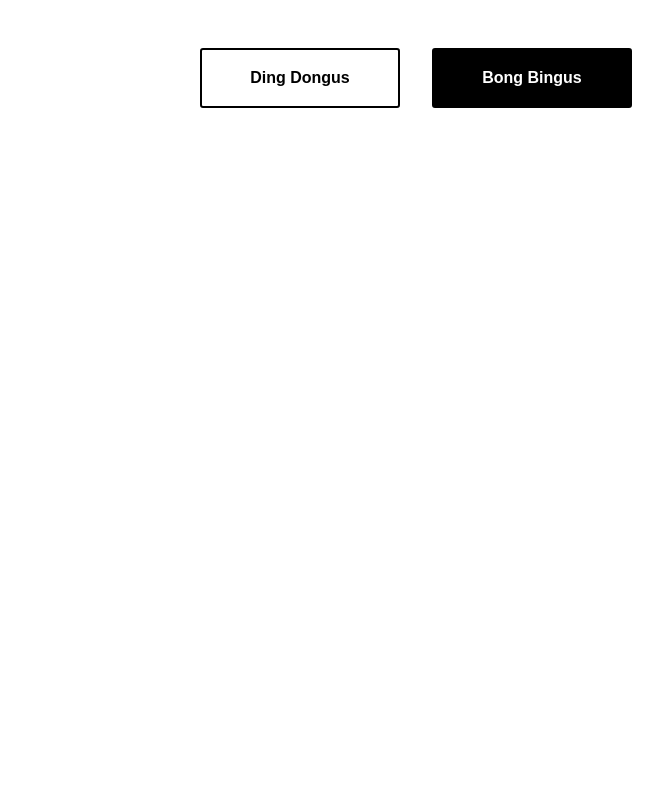
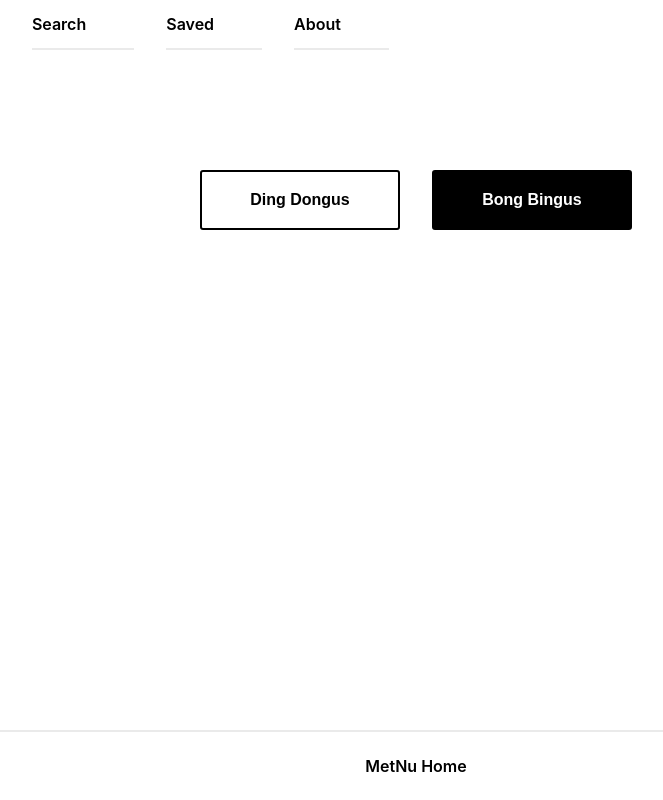
Before and after one commit to MetaNutrition/influencer-search, a Next.js app: page / in a window 1280 px wide. Shown: the whole page, without its empty margins (224-887 px from the left). Built offline with nearby package versions, Linux system fonts and the light colour scheme.

Commit message:
convert Header and Footer to styled components, fix ES6 functional component syntax

```diff
--- /dev/null
+++ b/components/Footer.js
@@ -0,0 +1,28 @@
+import React from "react";
+import styled from "styled-components";
+
+const FootBar = styled.footer`
+  width: 100%;
+  height: 70px;
+  border-top: 2px solid #eaeaea;
+  display: flex;
+  justify-content: center;
+  align-items: center;
+  font-weight: 600;
+`
+
+const Footer = () => {
+  return (
+    <FootBar>
+      <a
+        href="https://www.metnu.com/"
+        target="_blank"
+        rel="noopener noreferrer"
+      >
+        MetNu Home
+      </a>
+    </FootBar>
+  )
+}
+
+export default Footer;
--- /dev/null
+++ b/components/Header.js
@@ -0,0 +1,45 @@
+import React from "react";
+import styled from "styled-components";
+
+const NavBar = styled.header`
+  width: 70%;
+  height: 90px;
+  display: flex;
+  justify-content: center;
+  margin-bottom: 2rem;
+`
+const NavList = styled.ul`
+  list-style-type: none;
+  margin: 0;
+  padding: 0;
+  overflow: hidden;
+  background-color: transparent;
+`
+const NavItem = styled.li`
+  float: left;
+  padding-right: 3rem;
+  margin-right: 2rem;
+  line-height: 3rem;
+  font-weight: 600;
+  border-bottom: 2px solid #eaeaea;
+`
+
+const Header = () => {
+  return (
+    <NavBar>
+      <NavList>
+        <NavItem>
+          Search
+        </NavItem>
+        <NavItem>
+          Saved
+        </NavItem>
+        <NavItem>
+          About
+        </NavItem>
+      </NavList>
+    </NavBar>
+  )
+}
+
+export default Header;
--- a/pages/index.js
+++ b/pages/index.js
@@ -1,6 +1,8 @@
 import Head from 'next/head'
-import styled, { css } from 'styled-components'
+import styled from 'styled-components'
 import React from 'react'
+import Header from '../components/Header'
+import Footer from '../components/Footer'
 
 const Container = styled.div`
   min-height: 100vh;
@@ -33,28 +35,26 @@ const Button = styled.button`
   color: ${props => props.primary ? "white" : "black"};
 `
 
-
-class Home extends React.Component {
-  render() {
+const Home = () => {
   return (
-      <div>
+    <Container>
       <Head>
         <title>MetNu Influencer Search</title>
         <meta name="description" content="Powered by NextJS and React" />
         <link rel="icon" href="/favicon.ico" />
       </Head>
 
-        <Container>
+      <Header />
 
       <Main>
         <Button>Ding Dongus</Button>
         <Button primary>Bong Bingus</Button>
       </Main>
 
+      <Footer />
+
     </Container>
-      </div>
   )
-  }
 }
 
 export default Home;
@@ -68,19 +68,19 @@ export default Home;
 //   <link rel="icon" href="/favicon.ico" />
 // </Head>
 
-//       <header className={styles.header}>
-//         <ul>
-//           <li>
-//             Search
-//           </li>
-//           <li>
-//             Saved
-//           </li>
-//           <li>
-//             About
-//           </li>
-//         </ul>
-//       </header>
+      // <header className={styles.header}>
+      //   <ul>
+      //     <li>
+      //       Search
+      //     </li>
+      //     <li>
+      //       Saved
+      //     </li>
+      //     <li>
+      //       About
+      //     </li>
+      //   </ul>
+      // </header>
 
 //       <main className={styles.main}>
 
@@ -97,13 +97,13 @@ export default Home;
 //       </main>
 
 //       <footer className={styles.footer}>
-//         <a
-//           href="https://www.metnu.com/"
-//           target="_blank"
-//           rel="noopener noreferrer"
-//         >
-//           MetNu Home
-//         </a>
+        // <a
+        //   href="https://www.metnu.com/"
+        //   target="_blank"
+        //   rel="noopener noreferrer"
+        // >
+        //   MetNu Home
+        // </a>
 
 //       </footer>
 //     </div>
```
Lines whose indentation alone changed are shown as unchanged.
